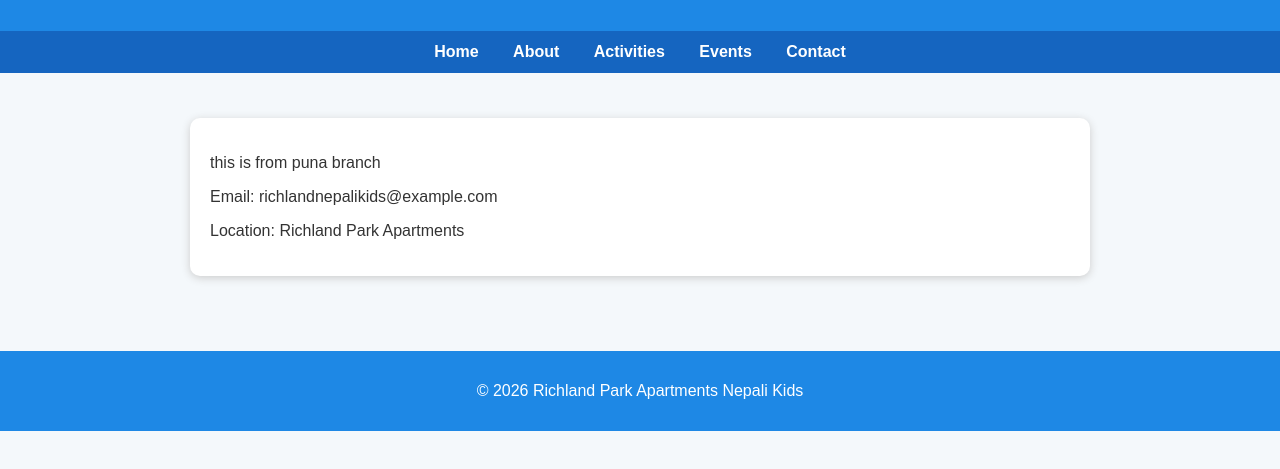
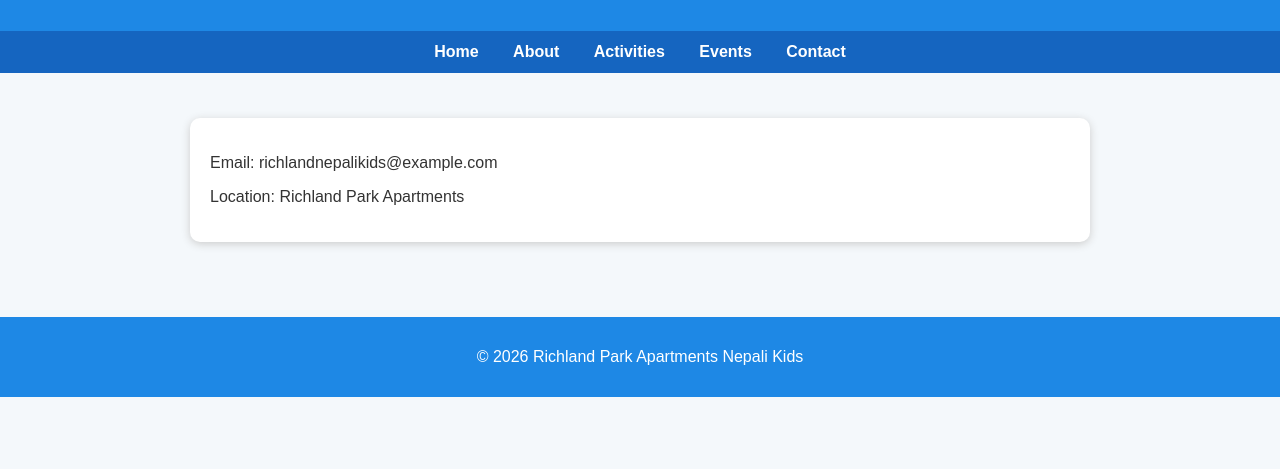
Before and after one commit to punaram14/richland-park-nepali-kids, a plain HTML site: page contact.html in a window 1280 px wide. Shown: the part 109-578 px from the top of the page. Drawn offline with Linux system fonts and the light colour scheme.

Commit message:
Revert "puna added"
This reverts commit b9352556473e94e3a356d0a8868368acd19623c5.

```diff
--- a/contact.html
+++ b/contact.html
@@ -21,7 +21,6 @@
 
 <section>
 <div class="card">
-    <p>this is from puna branch</p>
 <p>Email: richlandnepalikids@example.com</p>
 <p>Location: Richland Park Apartments</p>
 </div>
```
